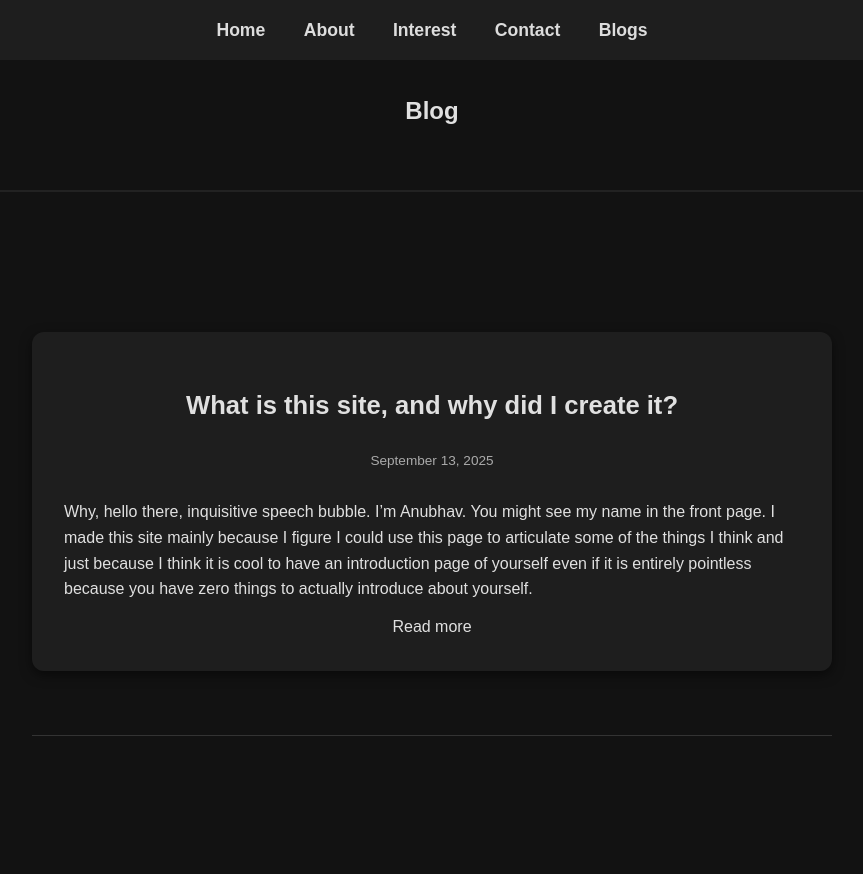
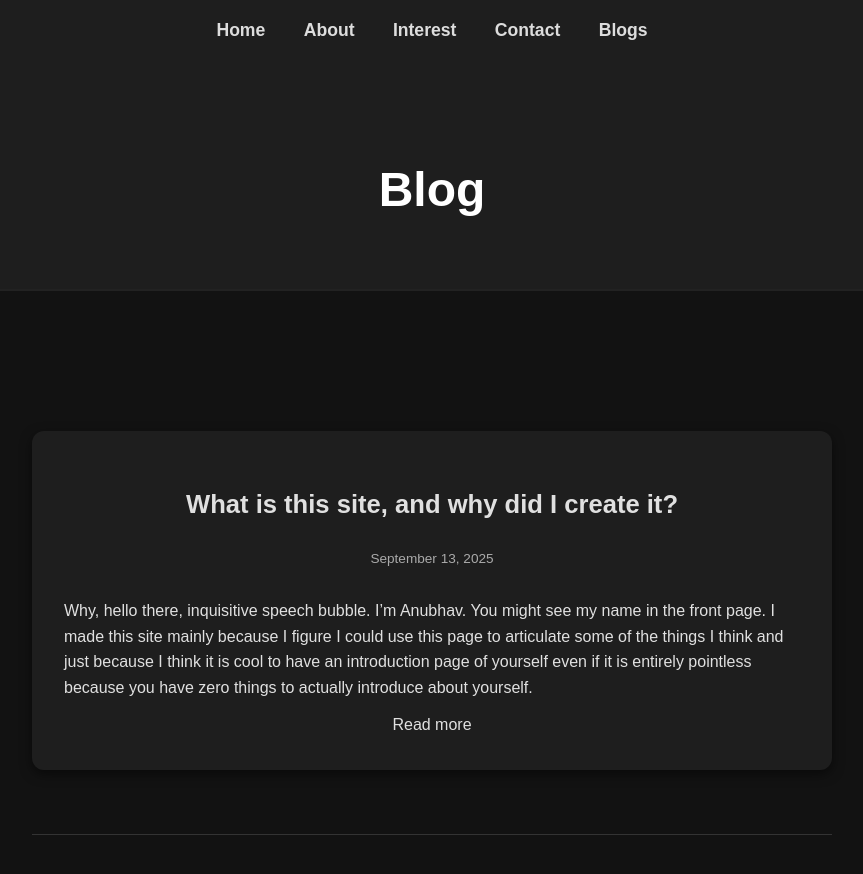
Before and after one commit to justanubhav/justanubhav.github.io, a Jekyll site: the page built from blog.md, in a window 1280 px wide. Shown: the top 874 px of the page, without its empty margins (208-1071 px from the left). Built offline with Jekyll 4.4.1, drawn with Linux system fonts in a browser that asks for light colours; some web fonts are replaced.

Commit message:
Update style.css

```diff
--- a/assets/css/style.css
+++ b/assets/css/style.css
@@ -256,3 +256,15 @@ footer {
     font-size: 0.95rem;
   }
 }
+
+.blog-hero {
+  padding: 120px 20px 60px; /* top padding pushes title below nav */
+  text-align: center;
+  background-color: #1e1e1e; /* optional, match your site aesthetic */
+  color: #fff; /* title color */
+}
+
+.blog-hero h1 {
+  font-size: 3rem;
+  margin: 0;
+}
```
